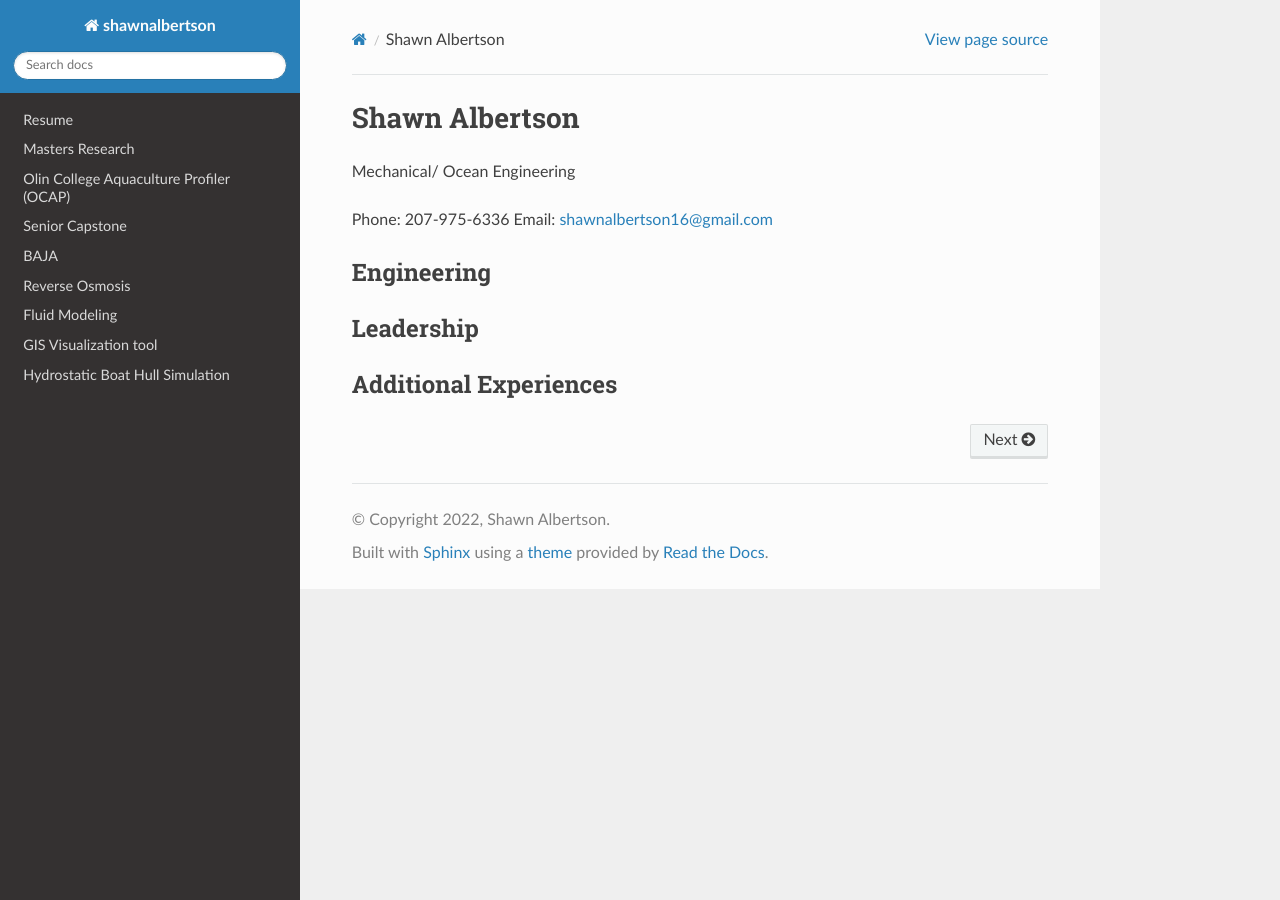
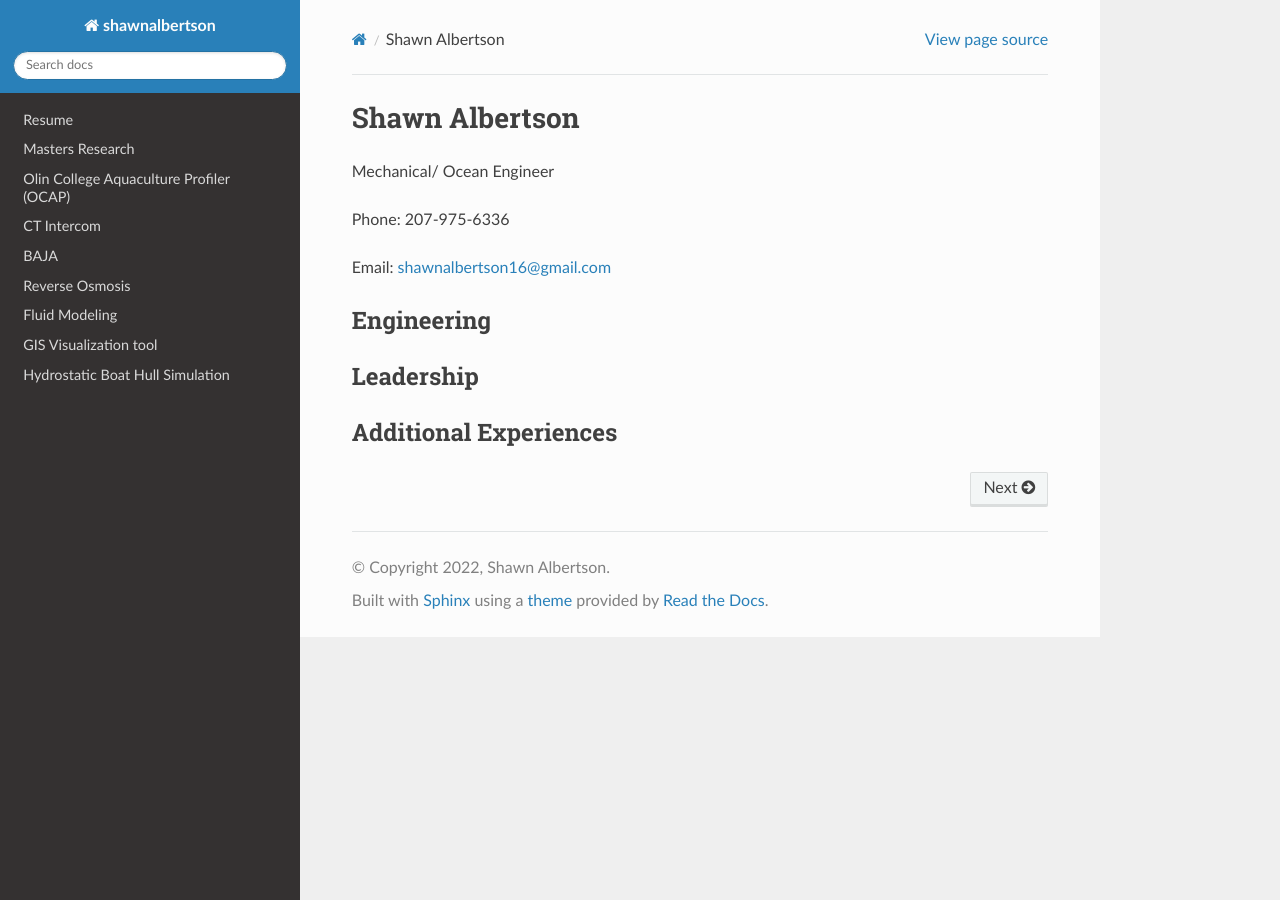
Before and after one commit to shawnalbertson/shawnalbertson, a Sphinx documentation site: the page built from docs/source/index.rst, in a window 1280 px wide. Built offline with Sphinx 7.4.7 and the Read the Docs theme 2.0.0, drawn with Linux system fonts in a browser that asks for light colours; pages that are not in the unit, such as notebooks, are missing from menus.

```diff
--- a/docs/source/index.rst
+++ b/docs/source/index.rst
@@ -6,9 +6,10 @@
 Shawn Albertson
 ===============
 
-Mechanical/ Ocean Engineering
+Mechanical/ Ocean Engineer
 
 Phone: 207-975-6336
+
 Email: shawnalbertson16@gmail.com
 
 Engineering
--- a/docs/source/portfolio/entranceFlow.rst
+++ b/docs/source/portfolio/entranceFlow.rst
@@ -3,4 +3,4 @@ Fluid Modeling
 
 Entrance region to a tube
 
-.. image:: images/flow/smoke.png
+.. image:: /images/flow/smoke.png
--- a/docs/source/portfolio/scope.rst
+++ b/docs/source/portfolio/scope.rst
@@ -1,4 +1,4 @@
-Senior Capstone
+CT Intercom
 =======================================
 
 I was the sole Mechanical Engineer on a team tasked with improving intercom systems on CT scan machines for GE Healthcare. I took on two main tasks.
```
Also changed, not shown: docs/source/portfolio/baja.rst (+6 -6 lines), docs/source/portfolio/reverseOsmosis.rst (+7 -7 lines).
